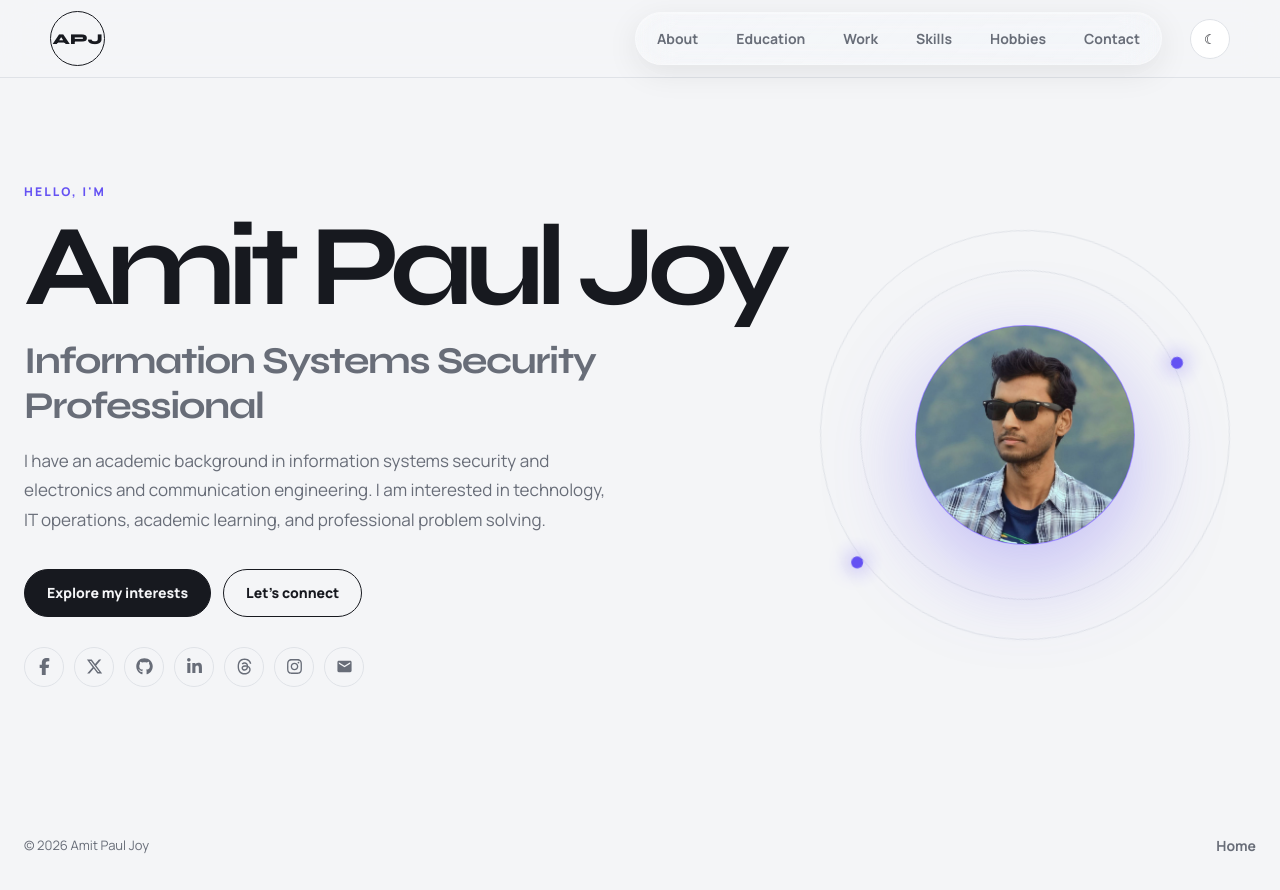
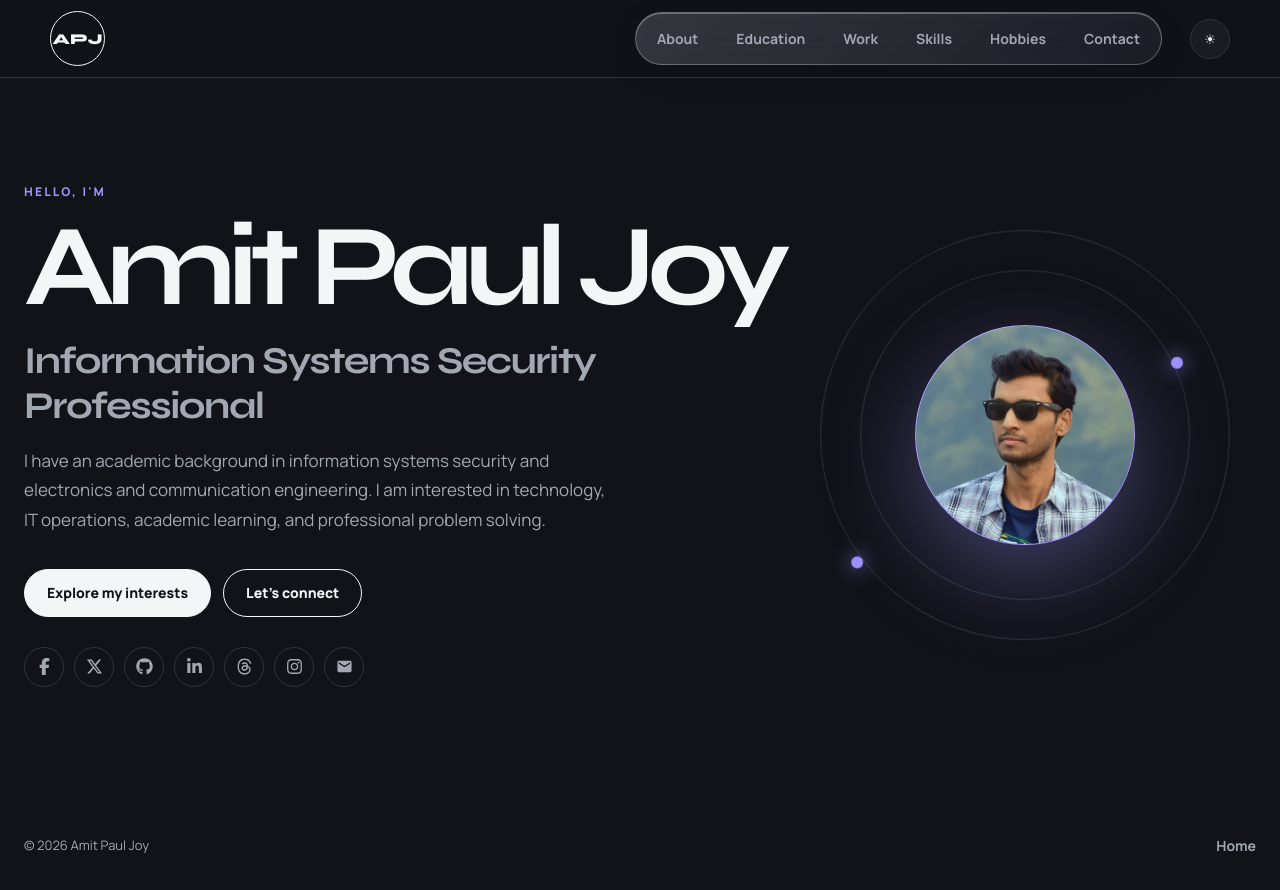
Before and after one commit to iamamitjoy/portfolio, a React (Vite) app: page / in a window 1280 px wide. Built offline with nearby package versions, Linux system fonts and the light colour scheme.

Commit message:
Update App.jsx

```diff
--- a/src/App.jsx
+++ b/src/App.jsx
@@ -403,9 +403,15 @@ function InstitutionLink({
 
 function App() {
   const [menuOpen, setMenuOpen] = useState(false)
-  const [darkMode, setDarkMode] = useState(
-    localStorage.getItem('theme') === 'dark',
-  )
+  const [darkMode, setDarkMode] = useState(() => {
+  const savedTheme = localStorage.getItem('theme')
+
+  if (savedTheme) {
+    return savedTheme === 'dark'
+  }
+
+  return true
+})
 
   const validSections = [
     'home',
```
